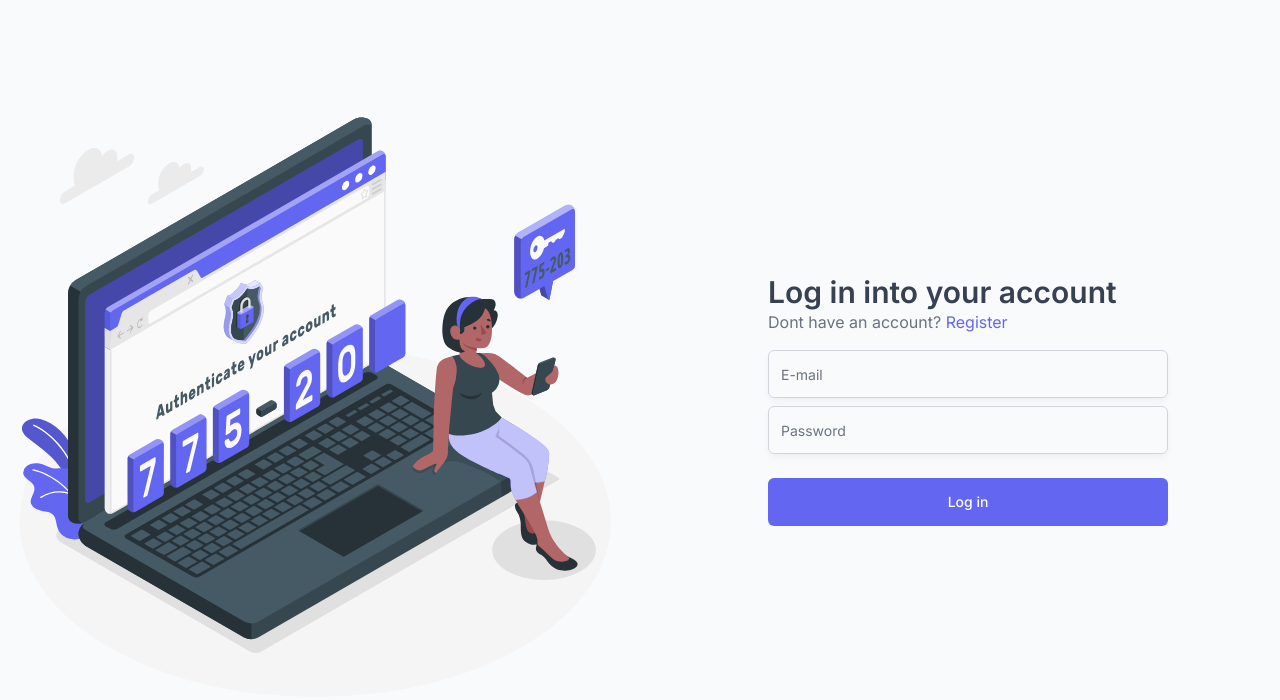
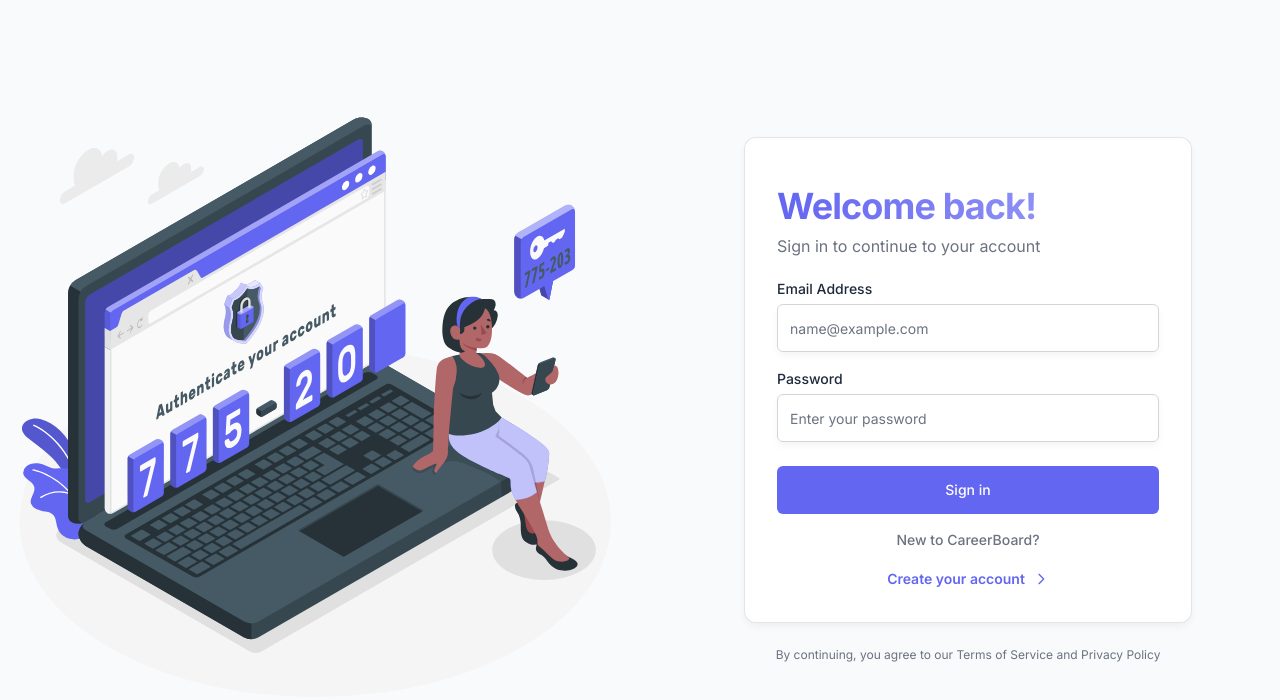
Before and after one commit to lucaspbertoncello/careerboard, a React (Vite) app in the folder fe/: page /login in a window 1280 px wide. Shown: the top 700 px of the page. Built offline with nearby package versions, Linux system fonts and the light colour scheme; no server answers.

Commit message:
feat(auth): remake auth forms UI

```diff
--- a/fe/package.json
+++ b/fe/package.json
@@ -12,6 +12,7 @@
   "dependencies": {
     "@hookform/resolvers": "^5.2.2",
     "@radix-ui/react-dialog": "^1.1.15",
+    "@radix-ui/react-label": "^2.1.7",
     "@radix-ui/react-popover": "^1.1.15",
     "@radix-ui/react-select": "^2.2.6",
     "@radix-ui/react-separator": "^1.1.7",
--- /dev/null
+++ b/fe/src/views/components/input-with-label.tsx
@@ -0,0 +1,26 @@
+import type React from "react";
+import { Input } from "./input";
+import { Label } from "./label";
+import { Error } from "./error";
+
+interface InputWithLabelProps extends React.ComponentProps<"input"> {
+  error?: string;
+  labelText: string;
+}
+
+export function InputWithLabel({
+  error = "",
+  labelText,
+  ...props
+}: InputWithLabelProps) {
+  return (
+    <div>
+      <div className="grid w-full max-w-sm items-center gap-2">
+        <Label htmlFor={labelText}>{labelText}</Label>
+        <Input {...props} id={labelText} />
+      </div>
+
+      <Error hasError={error} />
+    </div>
+  );
+}
--- /dev/null
+++ b/fe/src/views/components/label.tsx
@@ -0,0 +1,22 @@
+import * as React from "react";
+import * as LabelPrimitive from "@radix-ui/react-label";
+
+import { cn } from "@/app/lib/cn";
+
+function Label({
+  className,
+  ...props
+}: React.ComponentProps<typeof LabelPrimitive.Root>) {
+  return (
+    <LabelPrimitive.Root
+      data-slot="label"
+      className={cn(
+        "flex items-center gap-2 text-sm leading-none font-medium select-none group-data-[disabled=true]:pointer-events-none group-data-[disabled=true]:opacity-50 peer-disabled:cursor-not-allowed peer-disabled:opacity-50",
+        className,
+      )}
+      {...props}
+    />
+  );
+}
+
+export { Label };
--- a/fe/src/views/pages/auth/Login/index.tsx
+++ b/fe/src/views/pages/auth/Login/index.tsx
@@ -1,45 +1,89 @@
 import { Button } from "@/views/components/button";
-import { Input } from "@/views/components/input";
 import { Link } from "react-router-dom";
 import { useLoginForm } from "./use-login-form";
+import { InputWithLabel } from "@/views/components/input-with-label";
+import { Card } from "@/views/components/card";
 
 export function Login() {
   const { register, handleSubmit, errors, isPending } = useLoginForm();
 
   return (
-    <form onSubmit={handleSubmit} className="w-[400px]">
-      <div className="mb-4">
-        <h1 className="text-secondary-foreground text-3xl font-semibold">
-          Log in into your account
+    <div className="w-full max-w-[480px] px-4">
+      <Card className="border-border/60 p-8 shadow-xs">
+        {/* header */}
+        <div className="mt-4">
+          <div className="space-y-2">
+            <h1 className="from-primary to-primary/60 bg-gradient-to-r bg-clip-text text-4xl font-bold tracking-tight text-transparent">
+              Welcome back!
             </h1>
 
-        <p className="text-muted-foreground">
-          Dont have an account?{" "}
-          <Link className="text-primary" to="/register">
-            Register
-          </Link>
+            <p className="text-muted-foreground text-base">
+              Sign in to continue to your account
             </p>
           </div>
+        </div>
 
-      <div className="flex flex-col gap-2">
-        <Input
-          placeholder="E-mail"
+        {/* content */}
+        <form onSubmit={handleSubmit} className="space-y-6">
+          <div className="space-y-5">
+            <InputWithLabel
+              labelText="Email Address"
+              placeholder="name@example.com"
               type="email"
+              autoComplete="email"
               {...register("email")}
               error={errors.email?.message}
             />
 
-        <Input
-          placeholder="Password"
+            <InputWithLabel
+              labelText="Password"
+              placeholder="Enter your password"
               type="password"
+              autoComplete="current-password"
               {...register("password")}
               error={errors.password?.message}
             />
           </div>
 
-      <Button isLoading={isPending} className="mt-6">
-        Log in
+          <div className="space-y-4">
+            <Button isLoading={isPending} className="w-full" type="submit">
+              Sign in
             </Button>
+
+            <div className="flex justify-center text-sm">
+              <span className="bg-card text-muted-foreground px-4 font-medium">
+                New to CareerBoard?
+              </span>
+            </div>
+
+            <div className="text-center">
+              <Link
+                to="/register"
+                className="text-primary hover:text-primary/80 group inline-flex items-center justify-center gap-2 text-sm font-semibold transition-colors"
+              >
+                Create your account
+                <svg
+                  className="h-4 w-4 transition-transform group-hover:translate-x-1"
+                  fill="none"
+                  viewBox="0 0 24 24"
+                  stroke="currentColor"
+                >
+                  <path
+                    strokeLinecap="round"
+                    strokeLinejoin="round"
+                    strokeWidth={2}
+                    d="M9 5l7 7-7 7"
+                  />
+                </svg>
+              </Link>
+            </div>
+          </div>
         </form>
+      </Card>
+
+      <p className="text-muted-foreground mt-6 text-center text-xs">
+        By continuing, you agree to our Terms of Service and Privacy Policy
+      </p>
+    </div>
   );
 }
--- a/fe/src/views/pages/auth/Register/index.tsx
+++ b/fe/src/views/pages/auth/Register/index.tsx
@@ -1,52 +1,98 @@
 import { Button } from "@/views/components/button";
-import { Input } from "@/views/components/input";
 import { Link } from "react-router-dom";
 import { useRegisterForm } from "./use-register-form";
+import { InputWithLabel } from "@/views/components/input-with-label";
+import { Card } from "@/views/components/card";
 
 export function Register() {
   const { register, errors, handleSubmit, isPending } = useRegisterForm();
 
   return (
-    <form onSubmit={handleSubmit} className="w-[400px]">
-      <div className="mb-4">
-        <h1 className="text-secondary-foreground text-3xl font-semibold">
+    <div className="w-full max-w-[480px] px-4">
+      <Card className="border-border/60 p-8 shadow-xs">
+        {/* header */}
+        <div className="mt-4">
+          <div className="space-y-2">
+            <h1 className="from-primary to-primary/60 bg-gradient-to-r bg-clip-text text-4xl font-bold tracking-tight text-transparent">
               Create an account
             </h1>
 
-        <p className="text-muted-foreground">
-          Already have an account?{" "}
-          <Link className="text-primary" to="/login">
-            Login
-          </Link>
+            <p className="text-muted-foreground text-base">
+              Sign up to get started with CareerBoard
             </p>
           </div>
+        </div>
 
-      <div className="flex flex-col gap-2">
-        <Input
-          placeholder="Full name"
+        {/* content */}
+        <form onSubmit={handleSubmit} className="space-y-6">
+          <div className="space-y-5">
+            <InputWithLabel
+              labelText="Full Name"
+              placeholder="John Doe"
               type="text"
+              autoComplete="name"
               {...register("name")}
               error={errors.name?.message}
             />
 
-        <Input
-          placeholder="E-mail"
+            <InputWithLabel
+              labelText="Email Address"
+              placeholder="name@example.com"
               type="email"
+              autoComplete="email"
               {...register("email")}
               error={errors.email?.message}
             />
 
-        <Input
-          placeholder="Password"
+            <InputWithLabel
+              labelText="Password"
+              placeholder="Enter your password"
               type="password"
+              autoComplete="new-password"
               {...register("password")}
               error={errors.password?.message}
             />
           </div>
 
-      <Button isLoading={isPending} className="mt-6">
+          <div className="space-y-4">
+            <Button isLoading={isPending} className="w-full" type="submit">
               Create account
             </Button>
+
+            <div className="flex justify-center text-sm">
+              <span className="bg-card text-muted-foreground px-4 font-medium">
+                Already have an account?
+              </span>
+            </div>
+
+            <div className="text-center">
+              <Link
+                to="/login"
+                className="text-primary hover:text-primary/80 group inline-flex items-center justify-center gap-2 text-sm font-semibold transition-colors"
+              >
+                Sign in instead
+                <svg
+                  className="h-4 w-4 transition-transform group-hover:translate-x-1"
+                  fill="none"
+                  viewBox="0 0 24 24"
+                  stroke="currentColor"
+                >
+                  <path
+                    strokeLinecap="round"
+                    strokeLinejoin="round"
+                    strokeWidth={2}
+                    d="M9 5l7 7-7 7"
+                  />
+                </svg>
+              </Link>
+            </div>
+          </div>
         </form>
+      </Card>
+
+      <p className="text-muted-foreground mt-6 text-center text-xs">
+        By continuing, you agree to our Terms of Service and Privacy Policy
+      </p>
+    </div>
   );
 }
```
Also changed, not shown: 1 other file (tests, documents, lock files or other folders). Lines whose indentation alone changed are shown as unchanged.
